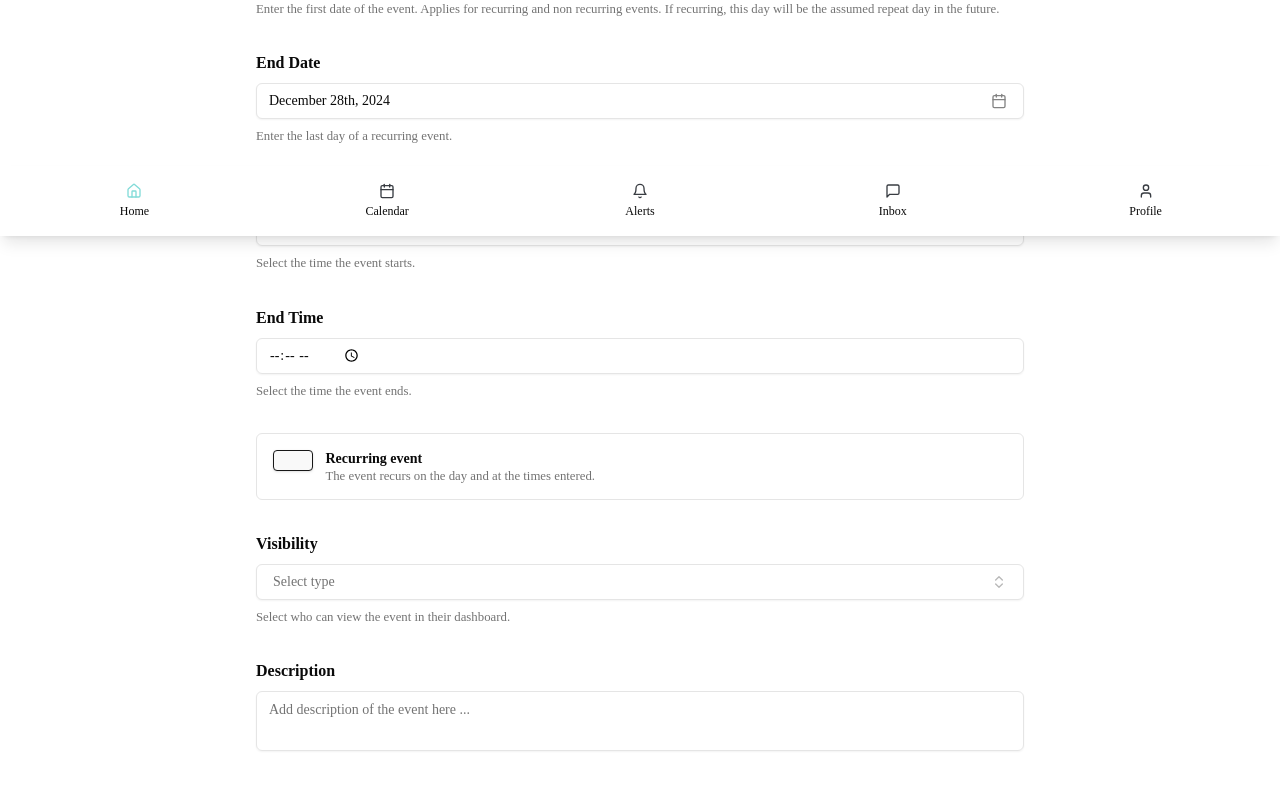
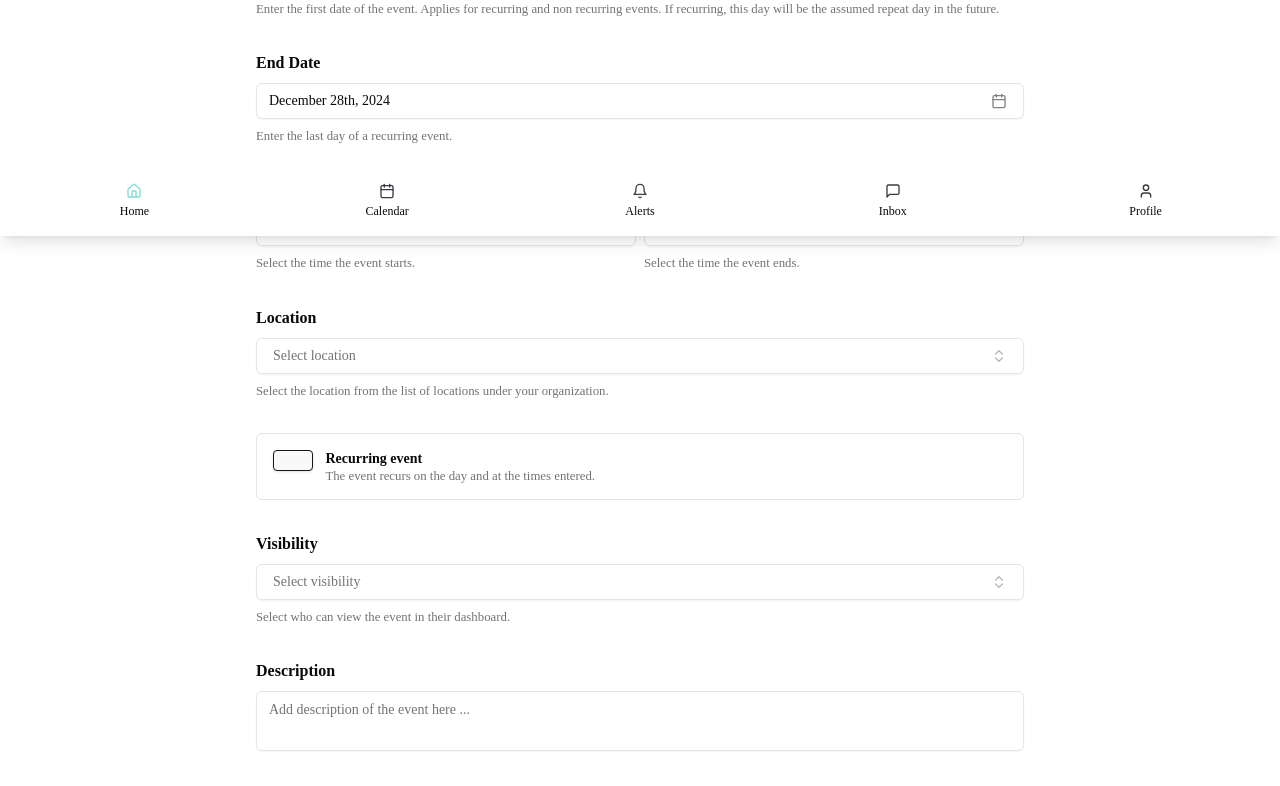
Before and after one commit to Sisahga/Sportganise, a React (Vite) app in the folder frontend/: page /pages/CreateTrainingSessionPage in a window 1280 px wide. Shown: the part 564-1350 px from the top of the page. Built offline with nearby package versions, Linux system fonts and the light colour scheme.

Commit message:
feat(303): select 'location' form field added

```diff
--- a/frontend/src/components/CreateTrainingSessionForm/CreateTrainingSessionForm.tsx
+++ b/frontend/src/components/CreateTrainingSessionForm/CreateTrainingSessionForm.tsx
@@ -70,6 +70,7 @@ const formSchema = z.object({
   end_time: z
     .string()
     .regex(/^([01]\d|2[0-3]):([0-5]\d)$/, "Invalid end time format"),
+  location: z.string(),
 });
 
 //PAGE CONTENT --------------------------------------------
@@ -335,17 +336,19 @@ export default function CreateTrainingSessionForm() {
           )}
         />
 
+        {/** Time */}
+        <div className="flex gap-2">
           {/**Start Time */}
           <FormField
             control={form.control}
             name="start_time"
             render={({ field }) => (
-            <FormItem>
+              <FormItem className="w-full">
                 <FormLabel className="font-semibold text-base">
                   Start Time
                 </FormLabel>
                 <FormControl>
-                <Input type="time" {...field} />
+                  <Input type="time" className="w-full" {...field} />
                 </FormControl>
                 <FormDescription>
                   Select the time the event starts.
@@ -360,14 +363,85 @@ export default function CreateTrainingSessionForm() {
             control={form.control}
             name="end_time"
             render={({ field }) => (
-            <FormItem>
+              <FormItem className="w-full">
                 <FormLabel className="font-semibold text-base">
                   End Time
                 </FormLabel>
                 <FormControl>
                   <Input type="time" {...field} />
                 </FormControl>
-              <FormDescription>Select the time the event ends.</FormDescription>
+                <FormDescription>
+                  Select the time the event ends.
+                </FormDescription>
+                <FormMessage />
+              </FormItem>
+            )}
+          />
+        </div>
+
+        {/** Location */}
+        <FormField
+          control={form.control}
+          name="location"
+          render={({ field }) => (
+            <FormItem className="flex flex-col">
+              <FormLabel className="font-semibold text-base">
+                Location
+              </FormLabel>
+              <Popover>
+                <PopoverTrigger asChild>
+                  <FormControl>
+                    <Button
+                      variant="outline"
+                      role="combobox"
+                      className={cn(
+                        "justify-between",
+                        !field.value && "text-muted-foreground"
+                      )}
+                    >
+                      {field.value
+                        ? locations.find(
+                            (location) => location.value === field.value
+                          )?.label
+                        : "Select location"}
+                      <ChevronsUpDown className="ml-2 h-4 w-4 shrink-0 opacity-50" />
+                    </Button>
+                  </FormControl>
+                </PopoverTrigger>
+                <PopoverContent className="w-[200px] p-0">
+                  <Command>
+                    <CommandInput placeholder="Search location..." />
+                    <CommandList>
+                      <CommandEmpty>No location found.</CommandEmpty>
+                      <CommandGroup>
+                        {locations.map((location) => (
+                          <CommandItem
+                            value={location.label}
+                            key={location.value}
+                            onSelect={() => {
+                              form.setValue("location", location.value);
+                            }}
+                          >
+                            <Check
+                              className={cn(
+                                "mr-2 h-4 w-4",
+                                location.value === field.value
+                                  ? "opacity-100"
+                                  : "opacity-0"
+                              )}
+                            />
+                            {location.label}
+                          </CommandItem>
+                        ))}
+                      </CommandGroup>
+                    </CommandList>
+                  </Command>
+                </PopoverContent>
+              </Popover>
+              <FormDescription>
+                Select the location from the list of locations under your
+                organization.
+              </FormDescription>
               <FormMessage />
             </FormItem>
           )}
@@ -420,16 +494,16 @@ export default function CreateTrainingSessionForm() {
                         ? visibilities.find(
                             (visibility) => visibility.value === field.value
                           )?.label
-                        : "Select type"}
+                        : "Select visibility"}
                       <ChevronsUpDown className="ml-2 h-4 w-4 shrink-0 opacity-50" />
                     </Button>
                   </FormControl>
                 </PopoverTrigger>
                 <PopoverContent className="w-[200px] p-0">
                   <Command>
-                    <CommandInput placeholder="Search type..." />
+                    <CommandInput placeholder="Search visibility..." />
                     <CommandList>
-                      <CommandEmpty>No type found.</CommandEmpty>
+                      <CommandEmpty>No visibility found.</CommandEmpty>
                       <CommandGroup>
                         {visibilities.map((visibility) => (
                           <CommandItem
```
Lines whose indentation alone changed are shown as unchanged.
